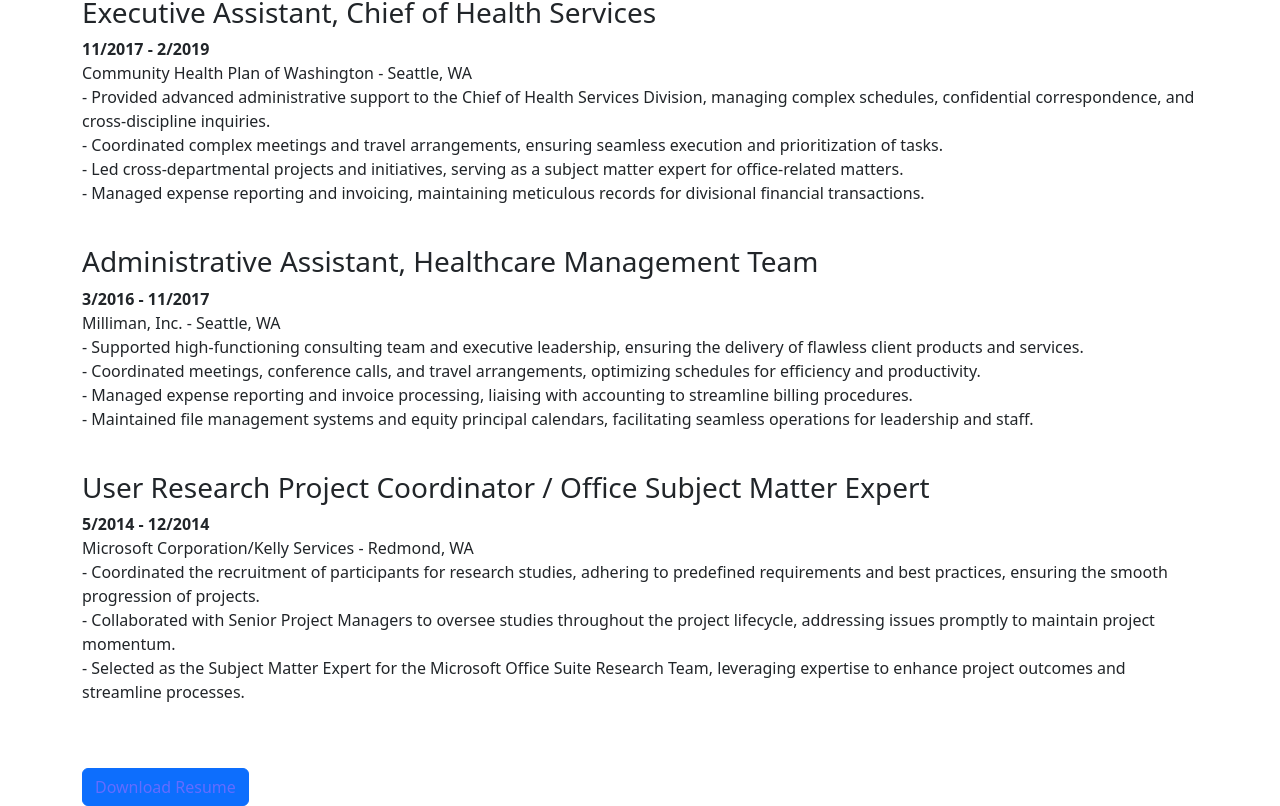
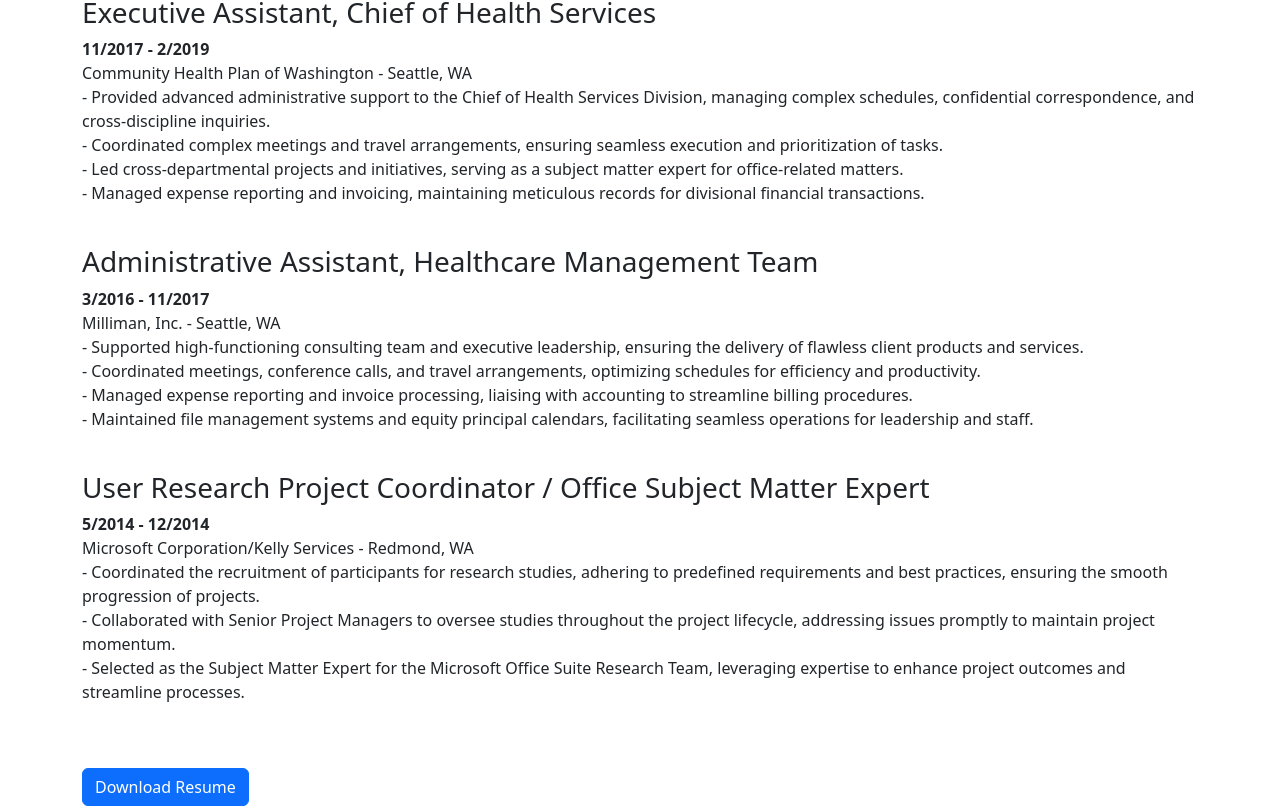
Before and after one commit to kimberlyrobinson11122/my_portfolio, a React (Vite) app: page /resume in a window 1280 px wide. Shown: the part 813-1619 px from the top of the page. Built offline with nearby package versions, Linux system fonts and the light colour scheme.

Commit message:
not fixed, trying to get the resume to download

```diff
--- a/src/pages/ResumePage.jsx
+++ b/src/pages/ResumePage.jsx
@@ -1,7 +1,17 @@
 import React from 'react';
-import { Container, Button } from 'react-bootstrap';
+import { Container, Button, Modal } from 'react-bootstrap';
 
 export default function ResumePage() {
+  const [showModal, setShowModal] = React.useState(false);
+
+  const handleDownload = () => {
+    setShowModal(true);
+  };
+
+  const handleClose = () => {
+    setShowModal(false);
+  };
+
   return (
     <Container className="pt-4">
       <h1>Resume</h1> <br/>
@@ -13,6 +23,7 @@ export default function ResumePage() {
 
       <div>
         <h3>Office Manager</h3>
+
         <p>
           <strong>2/2019 - 1/2024</strong> <br />
           Milliman, Inc. - Seattle, WA <br />
@@ -62,10 +73,22 @@ export default function ResumePage() {
       </div>
 
       <div className="mt-4">
-        <Button variant="primary">
-          <a href="/Resume.pdf" download>Download Resume</a>
+        <Button variant="primary" onClick={handleDownload}>
+          Download Resume
         </Button>
       </div>
+
+      <Modal show={showModal} onHide={handleClose}>
+        <Modal.Header closeButton>
+          <Modal.Title>Download Resume</Modal.Title>
+        </Modal.Header>
+        <Modal.Body>
+          <p>Click the button below to download your resume:</p>
+          <a href="public/Resume.pdf" download>
+            <Button variant="primary">Download Resume</Button>
+          </a>
+        </Modal.Body>
+      </Modal>
     </Container>
   );
 }
```
